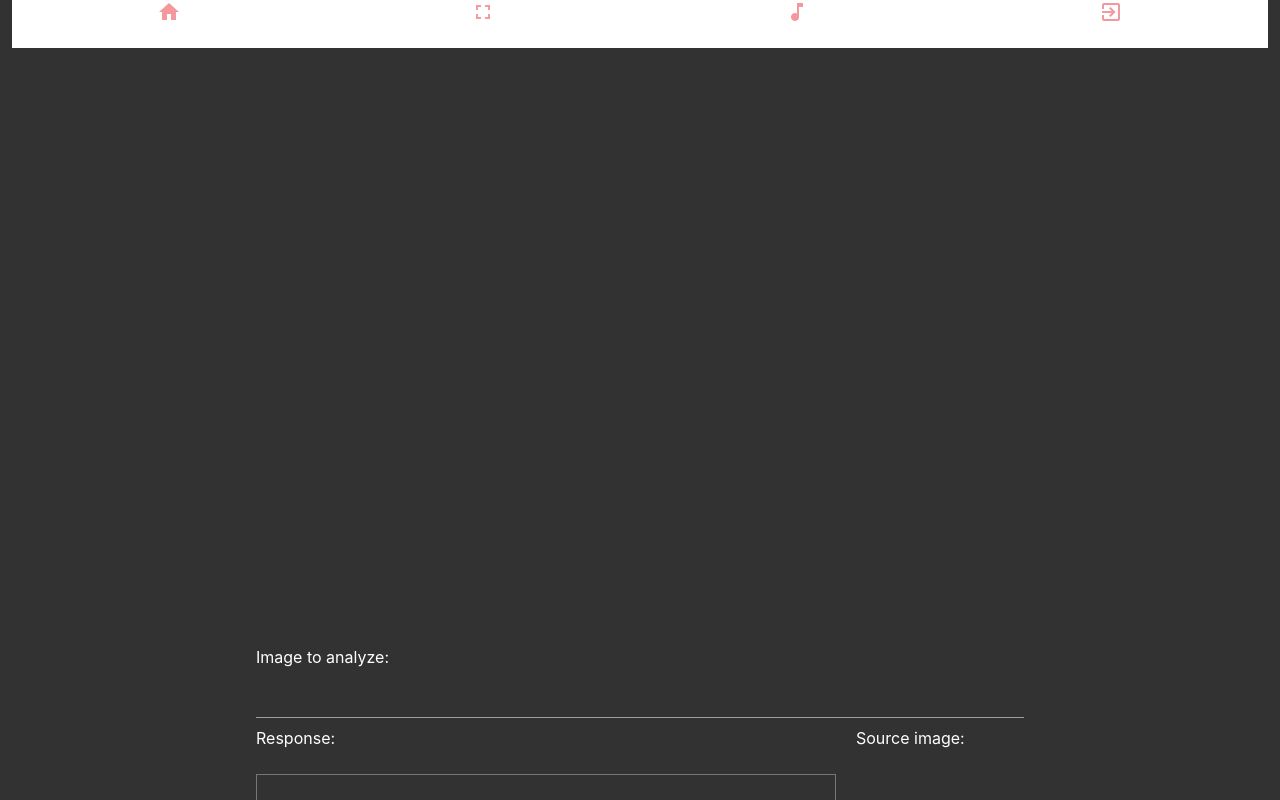
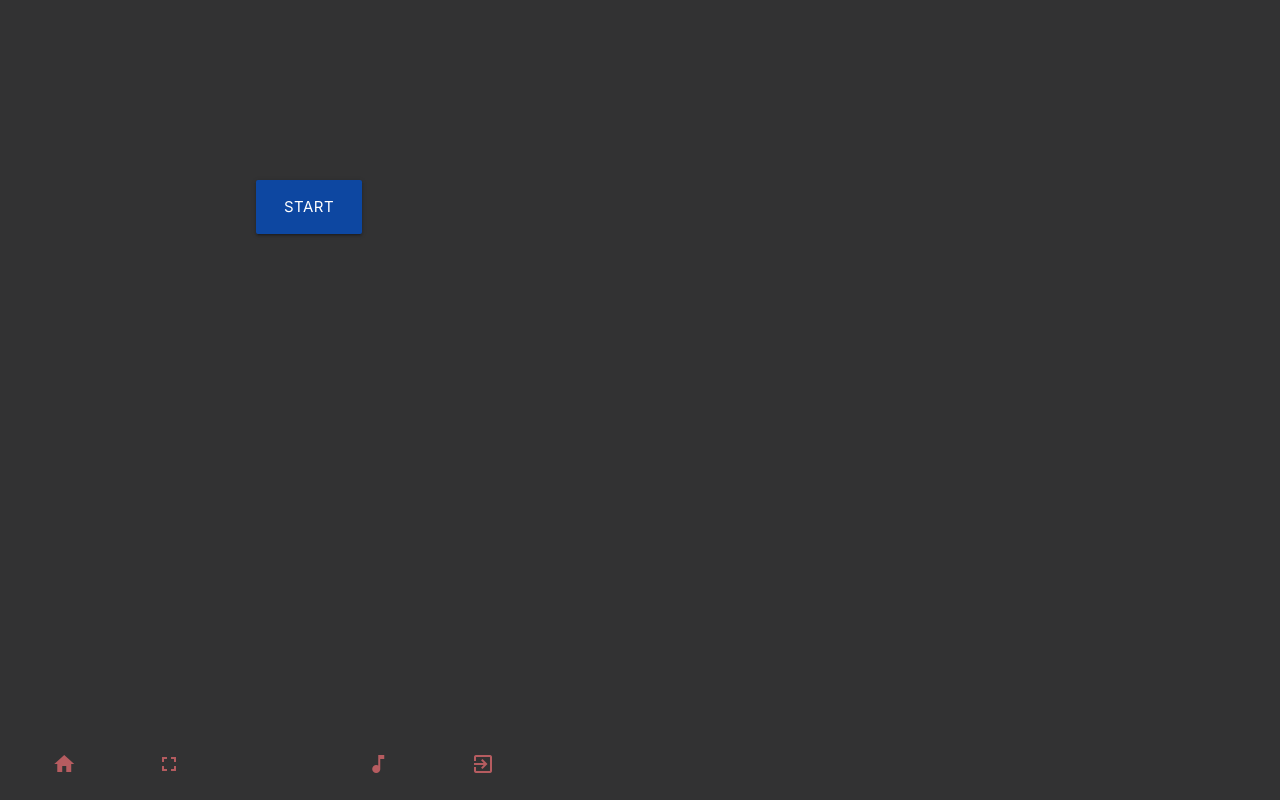
Before and after one commit to Deniks/Mooso-web, a Django app: page /main/ in a window 1280 px wide. Run offline with Django 3.2, Linux system fonts and the light colour scheme.

Commit message:
working on ui, part 1

```diff
--- a/main/static/main/css/ui.css
+++ b/main/static/main/css/ui.css
@@ -1,19 +1,26 @@
-
-@media only screen and (max-width: 640px) {
 .settings {
+    position: absolute;
     bottom: 0;
+    left: 0;
     width: var(--windowWidth);
 }
+
 .row {
     margin-bottom: 0;
 }
+
 .tabs {
     background: none;
 }
+
+.tabs .tab a{
+    cursor: pointer;
+}
+
+@media only screen and (max-width: 640px) {
     .tabs .tab a {
         color: var(--secondaryColor);
         font-size: 10px;
-
     }
     .material-icons {
         display: inline-flex;
--- a/main/static/main/js/widget.js
+++ b/main/static/main/js/widget.js
@@ -120,7 +120,7 @@ function snap() {
                     },
                     processData: false,
                     data: blobData,
-                    success: console.log('recognized successfully'),
+                    success: console.log('request is sent'),
 
                 })
                 .done(data => {
@@ -157,6 +157,7 @@ function snap() {
         });
 
 };
+let moodIdentificator = document.querySelector('.mood-identificator i');
 
 //        Y O U T U B E       A P I
 function getSong() {
@@ -164,16 +165,7 @@ function getSong() {
         part: 'snippet',
         key: CONFIG.key,
         maxResults: 20,
-        playlistId:
-                window.Character === 'happiness' ? CONFIG.playlistLink.happiness :
-                window.Character === 'neutral' ? CONFIG.playlistLink.neutral :
-                window.Character === 'sadness' ? CONFIG.playlistLink.sadness :
-                window.Character === 'disgust' ? CONFIG.playlistLink.disgust :
-                window.Character === 'contempt' ? CONFIG.playlistLink.contempt :
-                window.Character === 'fear' ? CONFIG.playlistLink.fear :
-                window.Character === 'surprise' ? CONFIG.playlistLink.surprise :
-                window.Character === 'angry' ? CONFIG.playlistLink.angry :
-                false,
+        playlistId: window.Character === 'happiness' ? CONFIG.playlistLink.happiness : window.Character === 'neutral' ? CONFIG.playlistLink.neutral : window.Character === 'sadness' ? CONFIG.playlistLink.sadness : window.Character === 'disgust' ? CONFIG.playlistLink.disgust : window.Character === 'contempt' ? CONFIG.playlistLink.contempt : window.Character === 'fear' ? CONFIG.playlistLink.fear : window.Character === 'surprise' ? CONFIG.playlistLink.surprise : window.Character === 'angry' ? CONFIG.playlistLink.angry : false,
     }
 
     const mainVid = id => {
@@ -186,7 +178,7 @@ function getSong() {
 
         $.each(data.items, (i, item) => {
 
-            var thumb = item.snippet.thumbnails.small.url;
+            var thumb = item.snippet.thumbnails.medium.url;
             var title = item.snippet.title;
             var desc = item.snippet.description.substring(0, 100);
             var vid = item.snippet.resourceId.videoId;
@@ -225,5 +217,15 @@ function getSong() {
     const el = document.getElementById('youtube-api-result');
     const content = el.contentWindow.document.body.innerHTML;
     console.log(content);*/
+    switch (window.Character) {
+        case 'neutral':
+            moodIdentificator.innerHTML = 'sentiment_dissatisfied';
+            break;
+        case 'happiness':
+            moodIdentificator.innerHTML = 'mood';
+            break;
+        default:
+            'Sorry uncaught emotion';
+    }
 
 }
--- a/main/templates/main/includes/ui.html
+++ b/main/templates/main/includes/ui.html
@@ -7,23 +7,29 @@
 {% block content %}
 <div class="settings">
     <div class="row">
-        <div class="col s12 valign-wrapper">
+        <div class="col s12">
             <ul class="tabs">
-                <li class="tab col s3">
+                <li class="tab col s3 m2 l1">
                     <a href="/">
                         <i class="material-icons">
                             home
                         </i>
                     </a>
                 </li>
-                <li class="tab col s3">
+                <li class="tab col s3 m2 l1">
                     <a onclick="viewPage();">
                         <i class="material-icons">
                             fullscreen
                         </i>
                     </a>
                 </li>
-                <li class="tab col s3" id="sound" onclick="on();">
+                <li class="tab col s3 m2 l1">
+                    <a class="mood-identificator">
+                        <i class="material-icons black-text">
+                        </i>
+                    </a>
+                </li>
+                <li class="tab col s3 m2 l1" id="sound" onclick="on();">
                     <a href="#test3">
                         <i class="material-icons">
                             music_note
@@ -31,7 +37,7 @@
                     </a>
                 </li>
 
-                <li class="tab col s3">
+                <li class="tab col s3 m2 l1">
                     <a href="#test4">
                         <i class="material-icons">
                             exit_to_app
--- a/main/templates/main/includes/widget.html
+++ b/main/templates/main/includes/widget.html
@@ -18,7 +18,7 @@
         </div>
     </div>
     <!-- E M O T I O N     R E C O G N I Z E R     -->
-    <div class="emotions">
+    <div class="emotions" style="display: none;">
 
         <br> Image to analyze:
         <input type="text" name="inputImage" id="inputImage" value="" />
```
Lines whose indentation alone changed are shown as unchanged.
